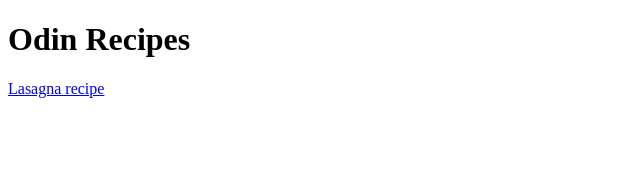
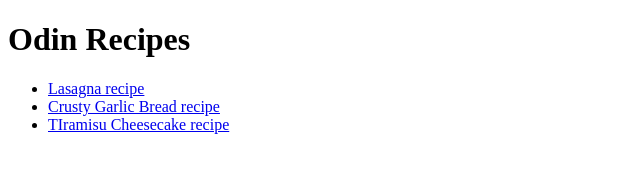
Before and after one commit to Olatommie/odin-recipes, a plain HTML site: page index.html in a window 1280 px wide. Shown: the whole page, without its empty margins (0-640 px from the left). Drawn offline with Linux system fonts and the light colour scheme.

Commit message:
Add more recipes to index.html

```diff
--- a/index.html
+++ b/index.html
@@ -1,12 +1,20 @@
 <!DOCTYPE html>
 <html lang="en">
+
 <head>
     <meta charset="UTF-8">
     <meta name="viewport" content="width=device-width, initial-scale=1.0">
     <title>Document</title>
 </head>
+
 <body>
     <h1>Odin Recipes</h1>
-    <a href="./recipes/lasagna.html">Lasagna recipe</a>
+    <ul>
+        <li><a href="./recipes/lasagna.html">Lasagna recipe</a></li>
+        <li><a href="./recipes/crusty_garlic_bread.html">Crusty Garlic Bread recipe</a></li>
+        <li><a href="./recipes/tiramisu_cheesecake.html">TIramisu Cheesecake recipe</a></li>
+    </ul>
+
 </body>
+
 </html>
```
Also changed, not shown: recipes/crusty_garlic_bread.html (added), recipes/tiramisu_cheesecake.html (added).
